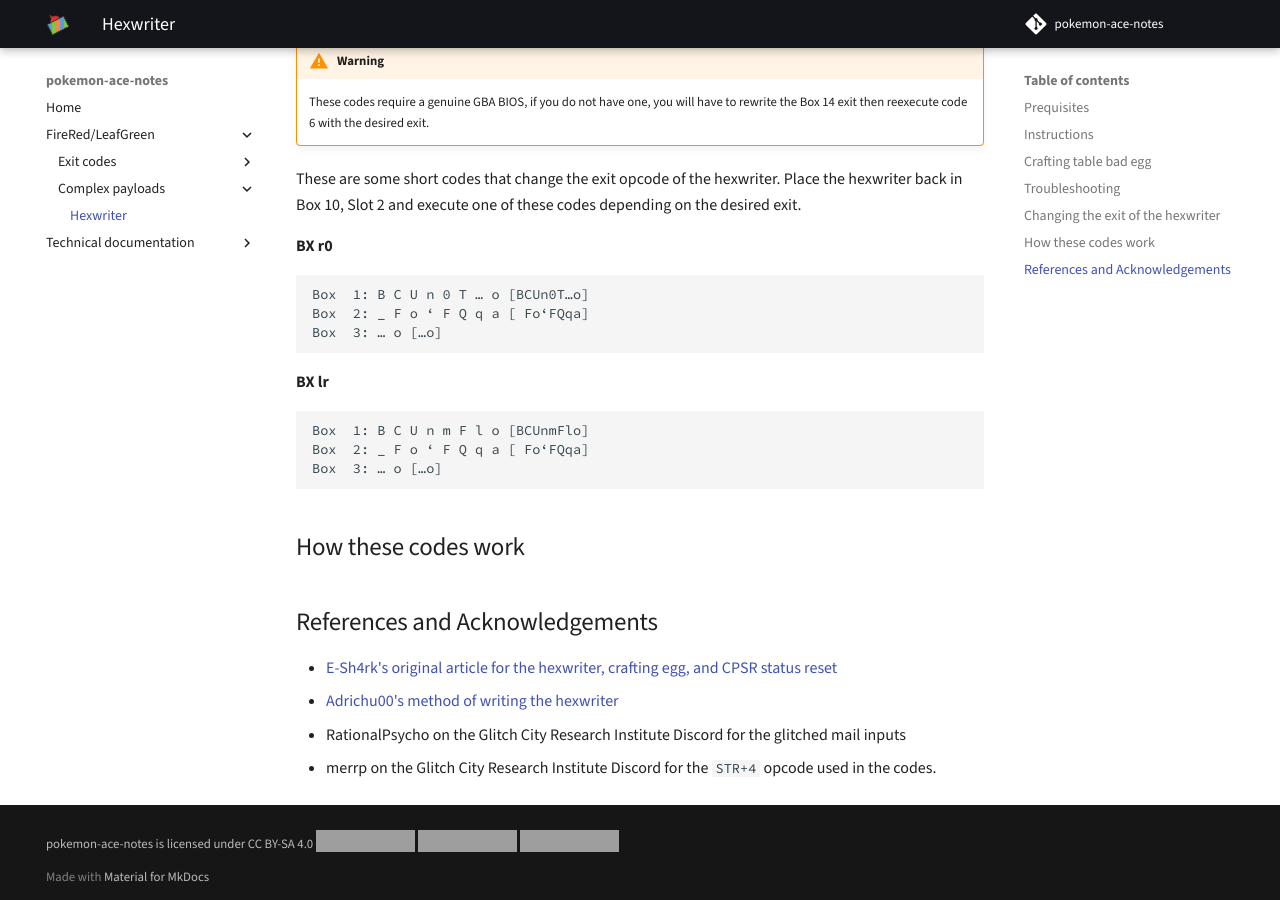
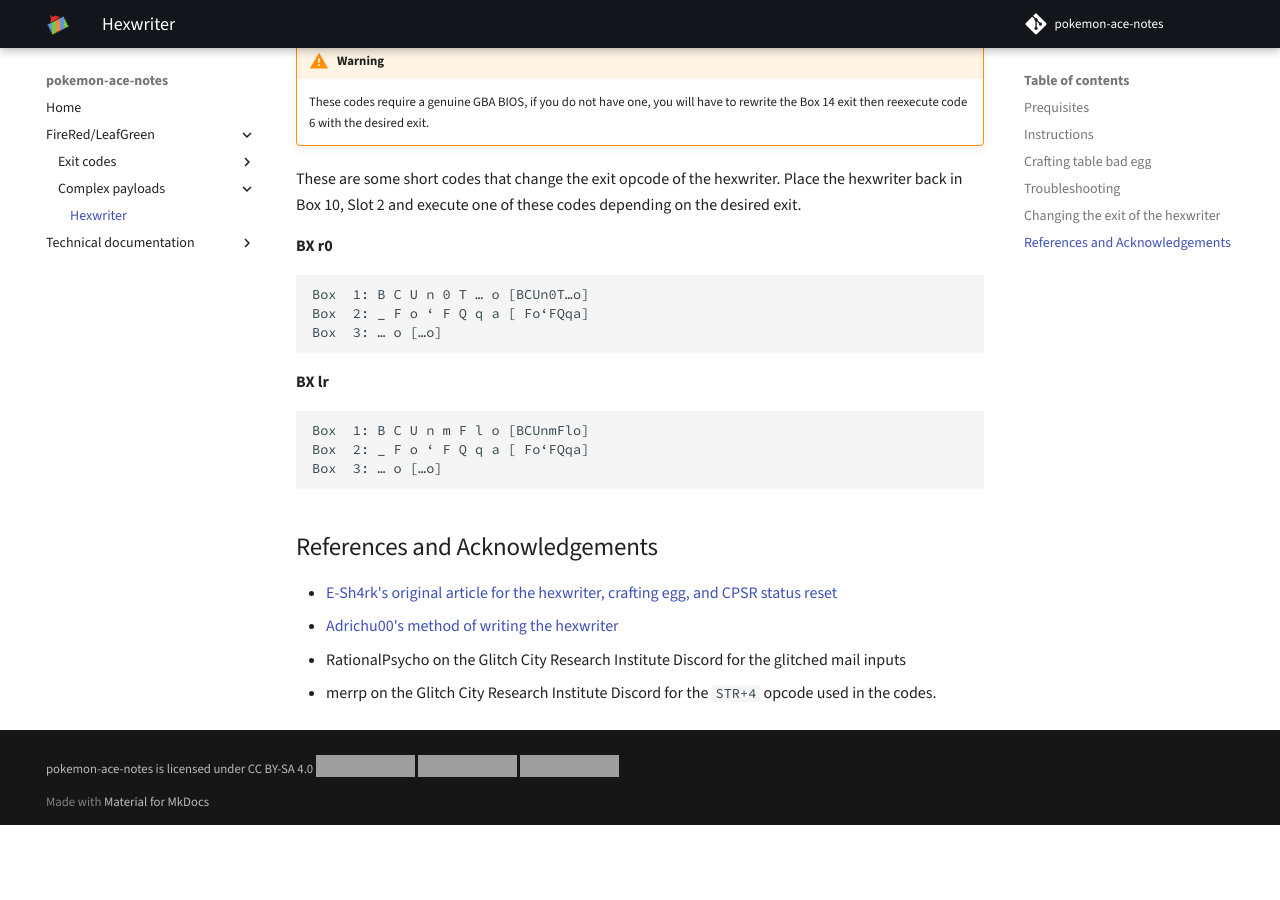
Before and after one commit to pomeg-letterbombers/pokemon-ace-notes, an MkDocs documentation site: the page built from docs/frlg/complex-payloads/hex-writer.md, in a window 1280 px wide and 900 px high, scrolled down 8484 px. Built offline with MkDocs 1.6.1 and Material for MkDocs 9.7.7, drawn with Linux system fonts in a browser that asks for light colours; comment, search, counter and statistics services are not loaded; after the commit the page ends 9309 px from its top, so only the background shows below that; grey boxes are pictures that could not be loaded.

Commit message:
Fix formatting

````diff
--- a/docs/frlg/complex-payloads/hex-writer.md
+++ b/docs/frlg/complex-payloads/hex-writer.md
@@ -640,9 +640,6 @@ Box  2: _ F o ‘ F Q q a	[ Fo‘FQqa]
 Box  3: … o	[…o]
 ```
 
-## How these codes work
-
-
 ## References and Acknowledgements
 - [E-Sh4rk's original article for the hexwriter, crafting egg, and CPSR status reset](https://e-sh4rk.github.io/ACE3/emerald/hex-writer/hex-writer/)
 - [Adrichu00's method of writing the hexwriter](https://gist.github.com/Adrichu00/49433953af9d6fd7c1cd368d48c68778)
````
Also changed, not shown: docs/frlg/exit-codes/box-14-exit.md (+1 -0 lines).
